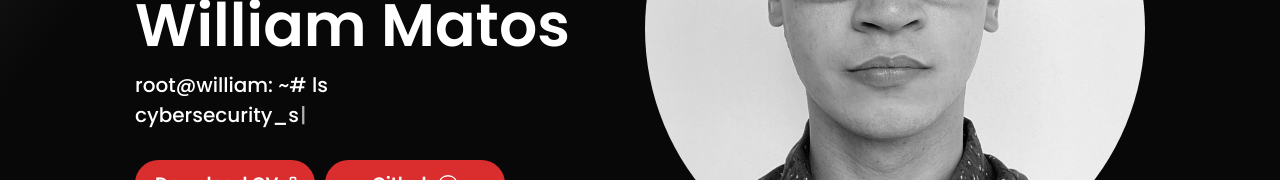
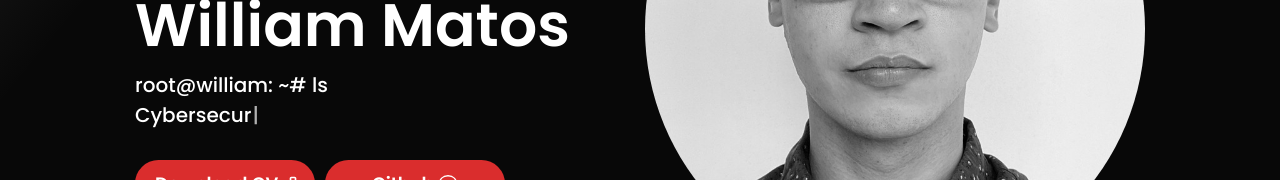
Before and after one commit to wilmat9322/wilmat9322.github.io, a React (Create React App) app: page / in a window 1280 px wide. Shown: the part 441-621 px from the top of the page. Built offline with nearby package versions, Linux system fonts and the light colour scheme.

Commit message:
Hero typing effetc

```diff
--- a/src/components/Hero/Hero.js
+++ b/src/components/Hero/Hero.js
@@ -64,7 +64,7 @@ const Hero = (props) => {
                 transition={{ duration: 3 }}
               >{text}<Span></Span><Typewriter
               options={{
-              strings: ['web_developer', 'cybersecurity_student', 'computer_science_graduate', 'graduate_stuent'],
+              strings: ['Graduate Student', 'Cybersecurity Student', 'Computer Science Graduate', 'Web Developer'],
               autoStart: true,
               loop: true,
               delay: 100,
--- a/src/components/Hero/HeroElements.js
+++ b/src/components/Hero/HeroElements.js
@@ -123,6 +123,8 @@ export const Text = styled(motion.p)`
     font-weight: 500;
     width: 100%;
     color: #fff;
+    display: flex;
+    flex-direction: column;
 
     @media screen and (max-width: 968px) {
         font-size: 3.5vw;
```
